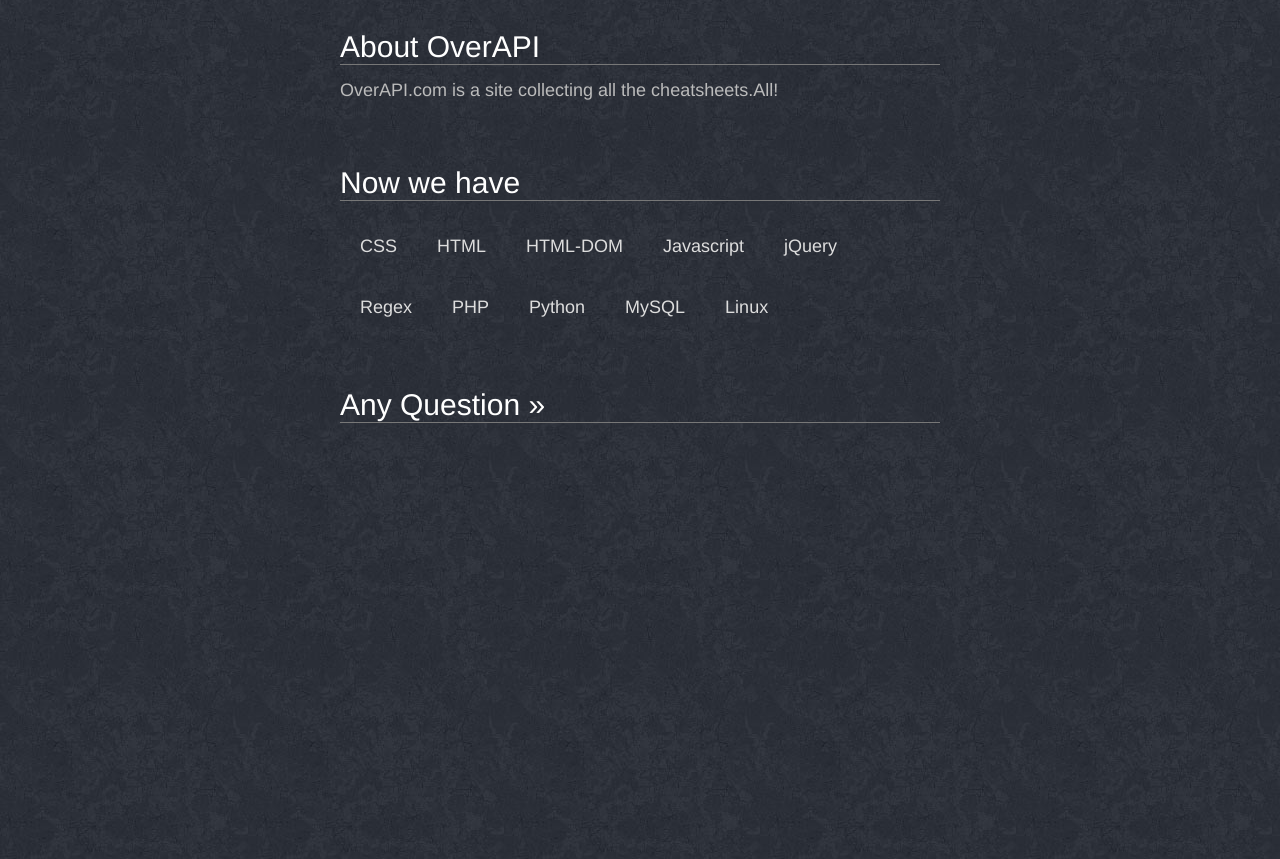
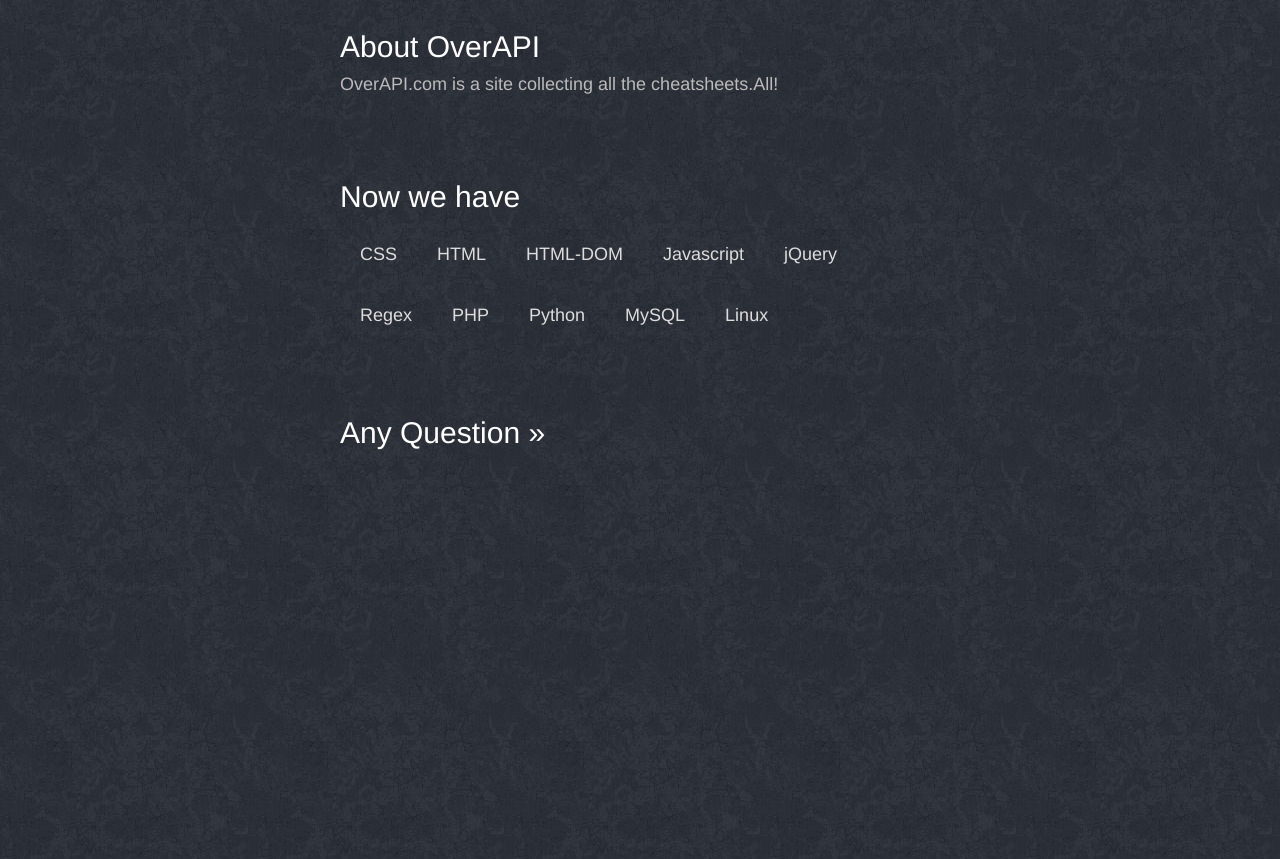
Before and after one commit to code9media/overthecs.github.io, a Jekyll site: the page index.html, which Jekyll copies as it is, in a window 1280 px wide. Shown: the top 859 px of the page. Built offline with Jekyll 4.4.1, drawn with Linux system fonts in a browser that asks for light colours; Markdown is read by kramdown in place of the engine named in the settings; comment, search, counter and statistics services are not loaded.

Commit message:
delete the old color

```diff
--- a/static/css/default.css
+++ b/static/css/default.css
@@ -39,8 +39,8 @@ body {background:#000 url(/static/images/background.jpg) fixed 100% 100%;font-fa
 
 .index{margin:30px auto;color:#fff;width:600px;}
 .index h1{font-size:38px;margin-bottom:35px;}
-.index-title{font-size:30px;border-bottom:1px solid #777;margin-bottom:15px;}
-.index-content{margin-bottom:50px;overflow:hidden;zoom:1;}
+.index-title{font-size:30px;margin-bottom:10px;}
+.index-content{margin-bottom:70px;overflow:hidden;zoom:1;}
 .index-content li{float:left;margin:5px;font-size:18px;}
 .index-content li a{color:#ddd;text-decoration:none;display:block;padding:15px;border-radius:10px;}
 .index-content li a:hover{color:#333;background:#999;}
```
